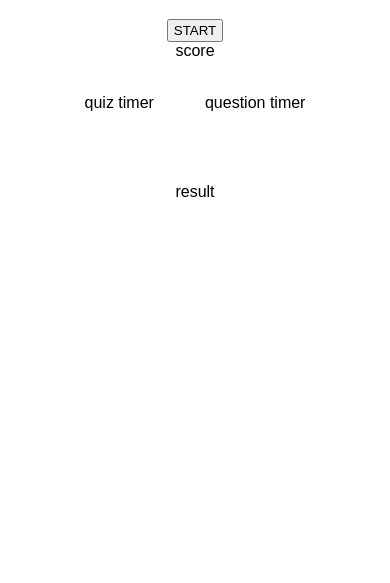
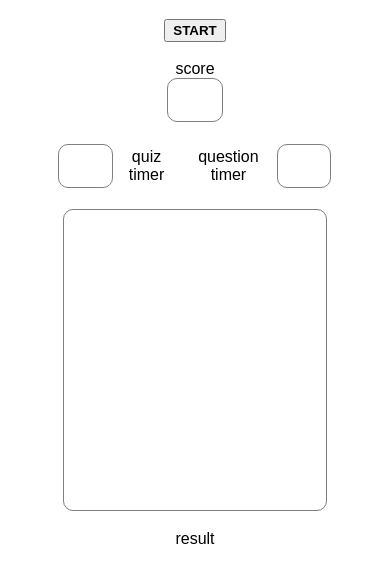
Before and after one commit to hunter-williams/code-quiz, a plain HTML site: page index.html in a window 390 px wide. Shown: the part 61-644 px from the top of the page. Drawn offline with Linux system fonts and the light colour scheme.

Commit message:
style timers and local host

```diff
--- a/styles.css
+++ b/styles.css
@@ -7,31 +7,43 @@ body{
 .title{
     color: cornflowerblue;
     font-weight: 800;
-
 }
 
-.start{
-
+.start, button{
+    padding: .5% 2%;
+    font-weight: 800;
 }
 
-.score{
 
-}
-.timers{
+.timers, .scoreContainer{
     /* padding-left: 40px; */
     display: flex;
     flex-direction: row;
     justify-content: space-around;
     align-items: center;
+    width: 73%;
+    margin: 0 auto;
 }
-.quizTimer{
+.scoreContainer{
+    flex-direction: column;
+    justify-content: center;
+    padding-top: 5%;
+}
 
-}
-.questionTimer{
+.score {
+    margin:0;
 
 }
 
-.container{
+.score, .quizTimer, .questionTimer{
+    border: 1px solid grey;
+    border-radius: 10px;
+    width: 20%;
+    height: 40px;
+    padding-top: 2px;
+}
+
+.quizContainer, .endGame{
     margin: 0 auto;
     border: 1px solid grey;
     border-radius: 10px;
@@ -40,37 +52,65 @@ body{
 
     display: flex;
     flex-direction: column;
+    align-items: center;
+    justify-content: center;
+}
 
+.endGame{
+
+    display: none;
+    border: none;
 }
 .question{
-
+    padding-bottom: 1%;
 }
 .options {
     display: flex;
     flex-direction: row;
     justify-content: space-between;
-    padding: 5% 20%;
+    width: 60%;
 }
 
- button{
-    padding: 2px 5px;
-
+button{
+    padding: 1% 3%;
 }
 button:hover{
     background-color:cornflowerblue;
     border-color:darkcyan;
 }
 
+.resultContainer{
+    padding-top: 5%;
+}
 .result{
-
+    margin: 0;
 }
 .saveScore{
     display: none;
+    margin-top: 5%;
 }
 .leaderboard{
     display: none;
+    border: 1px solid grey;
+    border-radius: 10px;
+    width: 60%;
+    height: 80px;
+    margin-top: 10px;
+    padding-top: 10px;
 }
 
 .name{
     display: none;
 }
+
+
+@media screen and (max-width: 680px) {
+    .quizContainer{
+        height: 300px;
+    }
+    .options {
+        flex-direction: column;
+        width: 40%;
+        height: 100px;
+    }
+}
```
